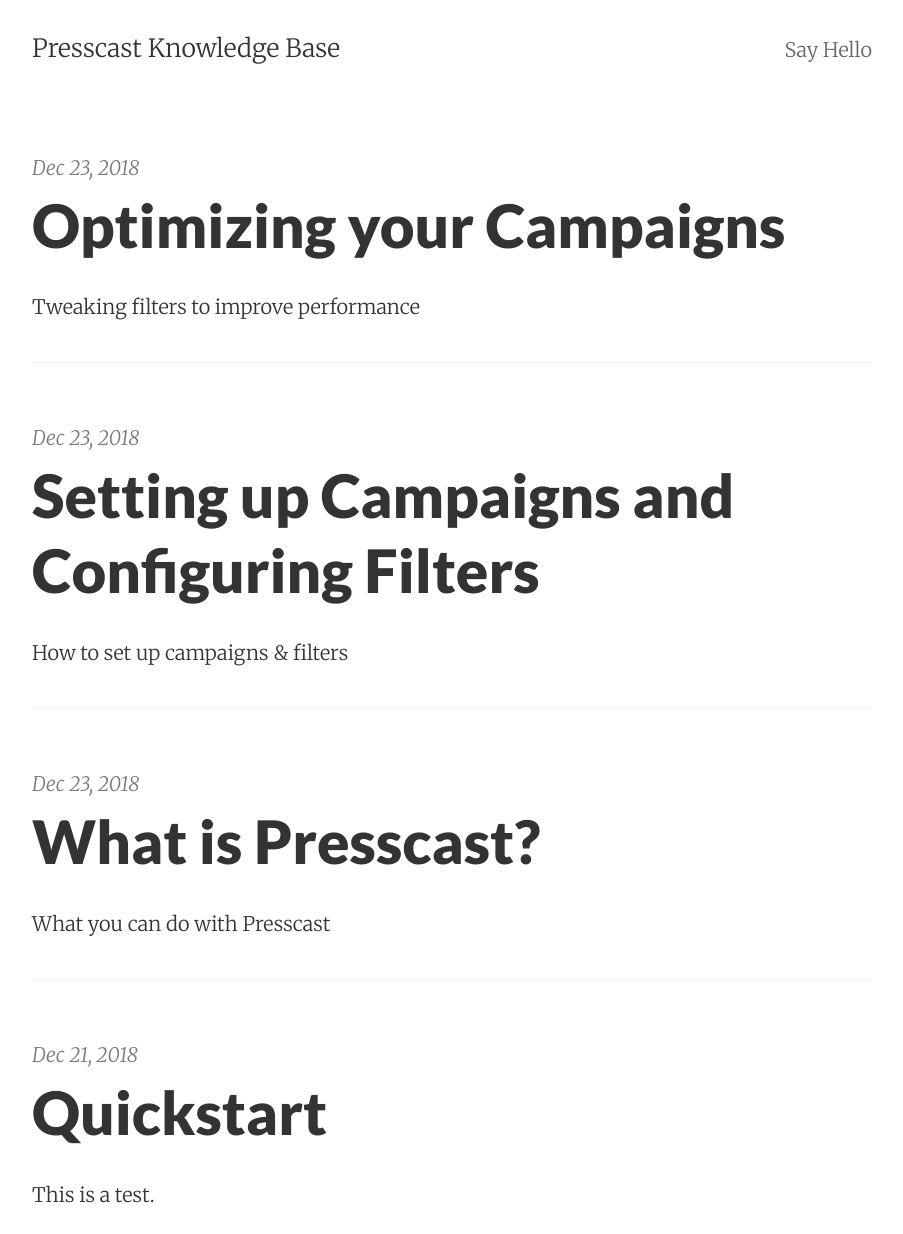
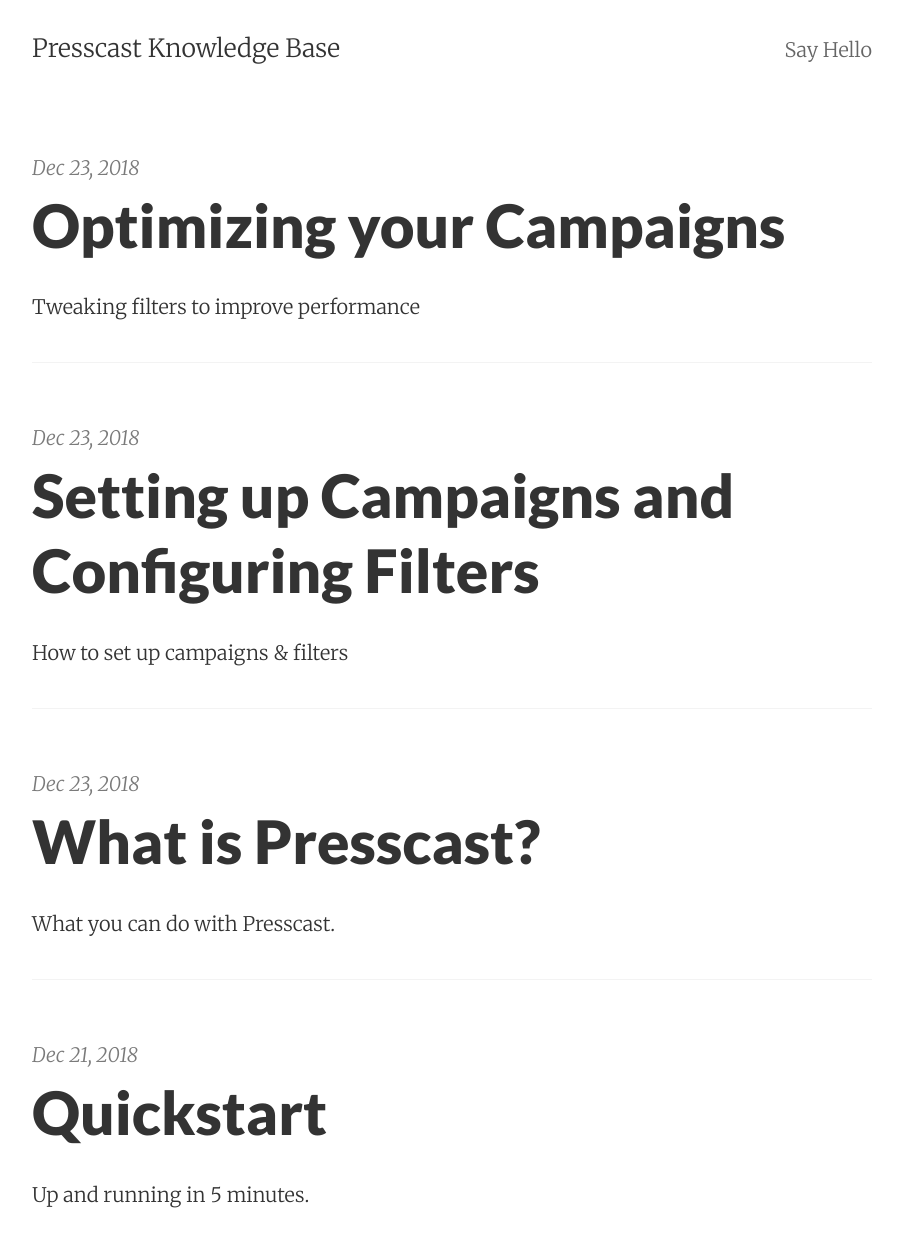
Before and after one commit to Presscast/presscast.github.io, a Jekyll site: the page built from index.html, in a window 1280 px wide, cut to the strip 0-1234 px from the top of the page. Shown: the whole strip, without its empty margins (188-1091 px from the left). Built offline with Jekyll 4.4.1, drawn with Linux system fonts in a browser that asks for light colours; the list of posts is cut into pages by our own code.

Commit message:
Tweak summaries

```diff
--- a/_posts/2018-12-23-quickstart.md
+++ b/_posts/2018-12-23-quickstart.md
@@ -2,7 +2,7 @@
 layout:     post
 title:      Quickstart
 date:       2018-12-21 15:31:19
-summary:    This is a test.
+summary:    Up and running in 5 minutes.
 categories: Quick & dirty tutorial on using Presscast
 ---
 
```
Also changed, not shown: _posts/2018-12-23-about.md (+1 -1 lines).
